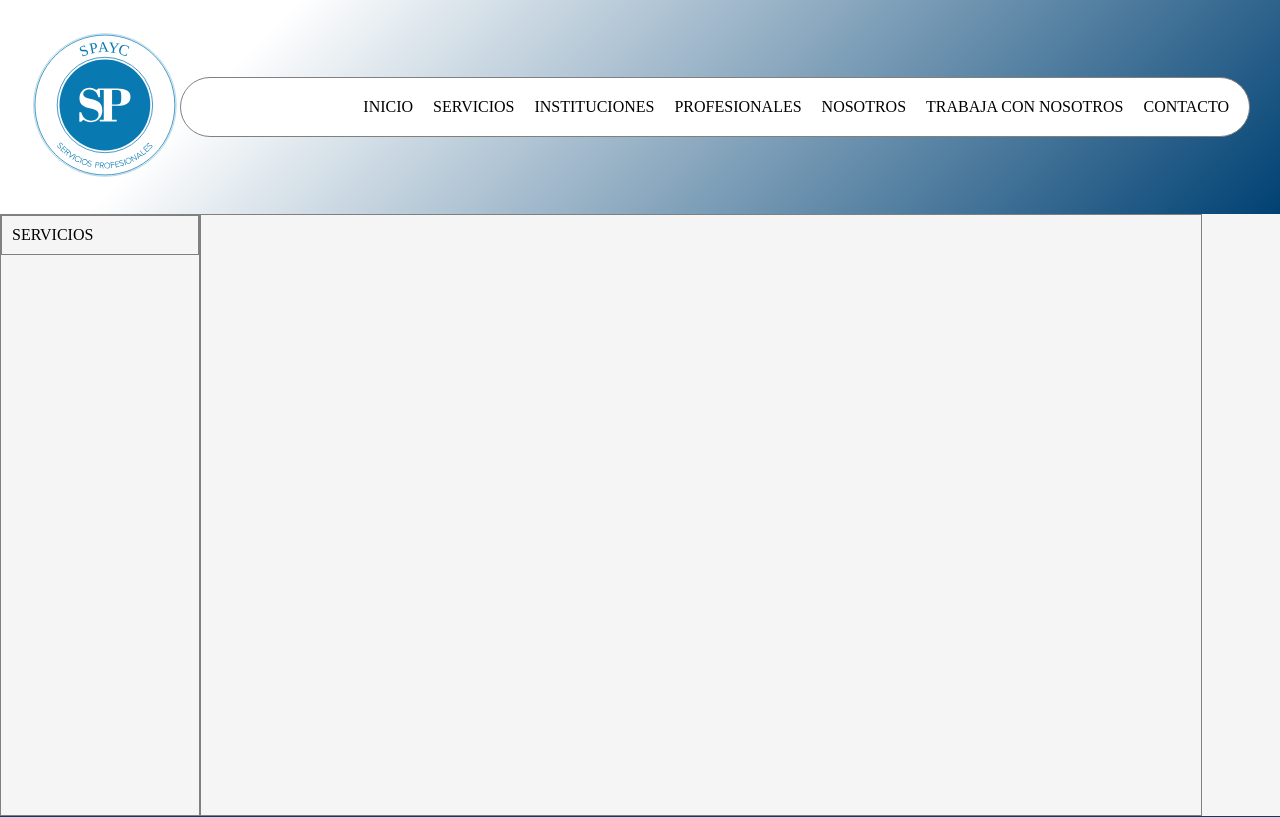
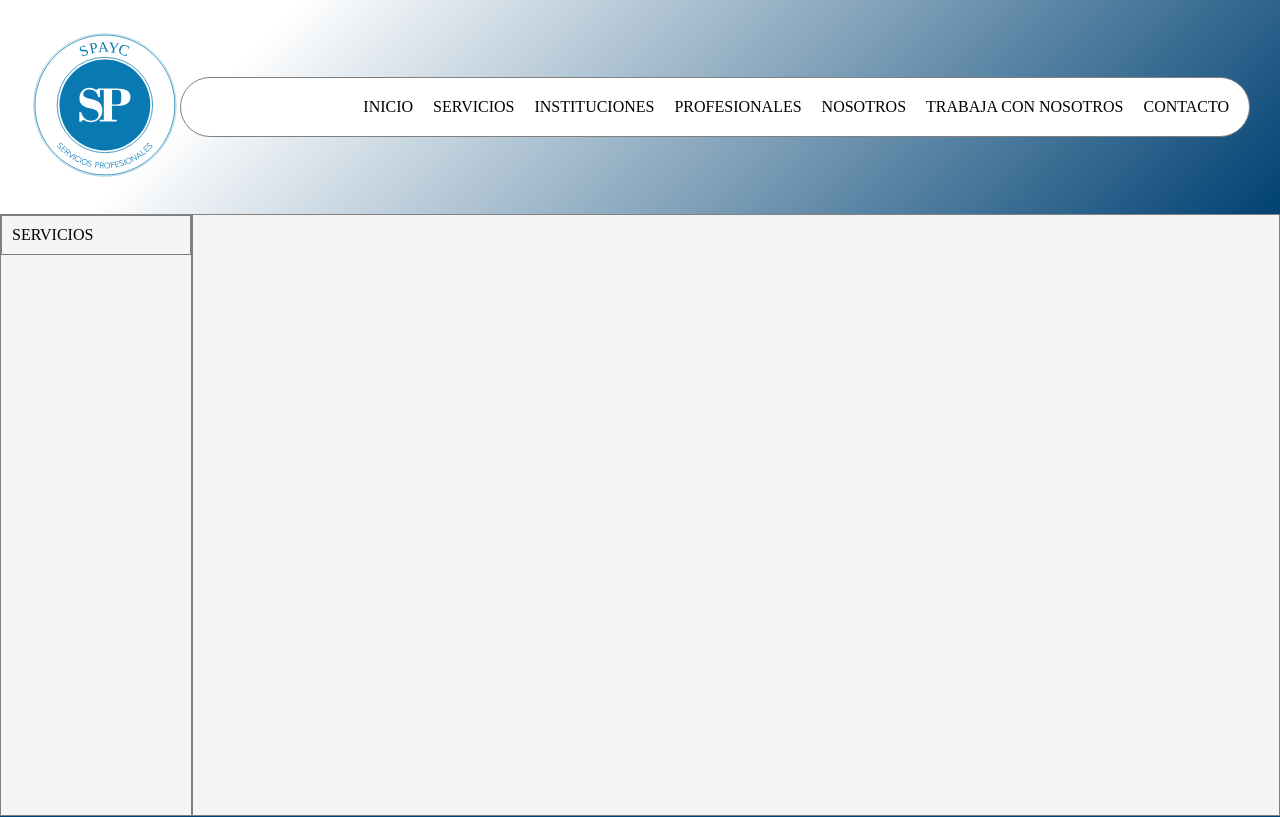
Before and after one commit to Gabriel9022/spayc-front, a React (Vite) app in the folder spayc-frontend/: page /panel in a window 1280 px wide. Shown: the top 817 px of the page. Built offline with nearby package versions, Linux system fonts and the light colour scheme; no server answers.

Commit message:
services container shadow fixed

```diff
--- a/spayc-frontend/src/Components/EditPanel/EditPanel.css
+++ b/spayc-frontend/src/Components/EditPanel/EditPanel.css
@@ -3,7 +3,7 @@
 }
 
 .Edit_panel_menu {
-    width: 200px;
+    width: 15vw;
     border: solid 1px grey;
 }
 
@@ -13,6 +13,7 @@
 }
 
 .Edit_panel_visualizer {
+    width: 85vw;
     border: solid 1px grey;
 }
 
--- a/spayc-frontend/src/Components/Services/Services.css
+++ b/spayc-frontend/src/Components/Services/Services.css
@@ -19,7 +19,6 @@
     display: flex;
     justify-content: center;
     border-radius: 20px;
-    box-shadow: 10px 10px 10px #e9e9e9;
     margin-bottom: 50px;
 }
 
@@ -28,6 +27,7 @@
     flex-direction: row;
     border-radius: 20px;
     background-color: #ffffff;
+    box-shadow: 10px 10px 10px #e9e9e9;
 }
 
 .Services_card_info {
```
